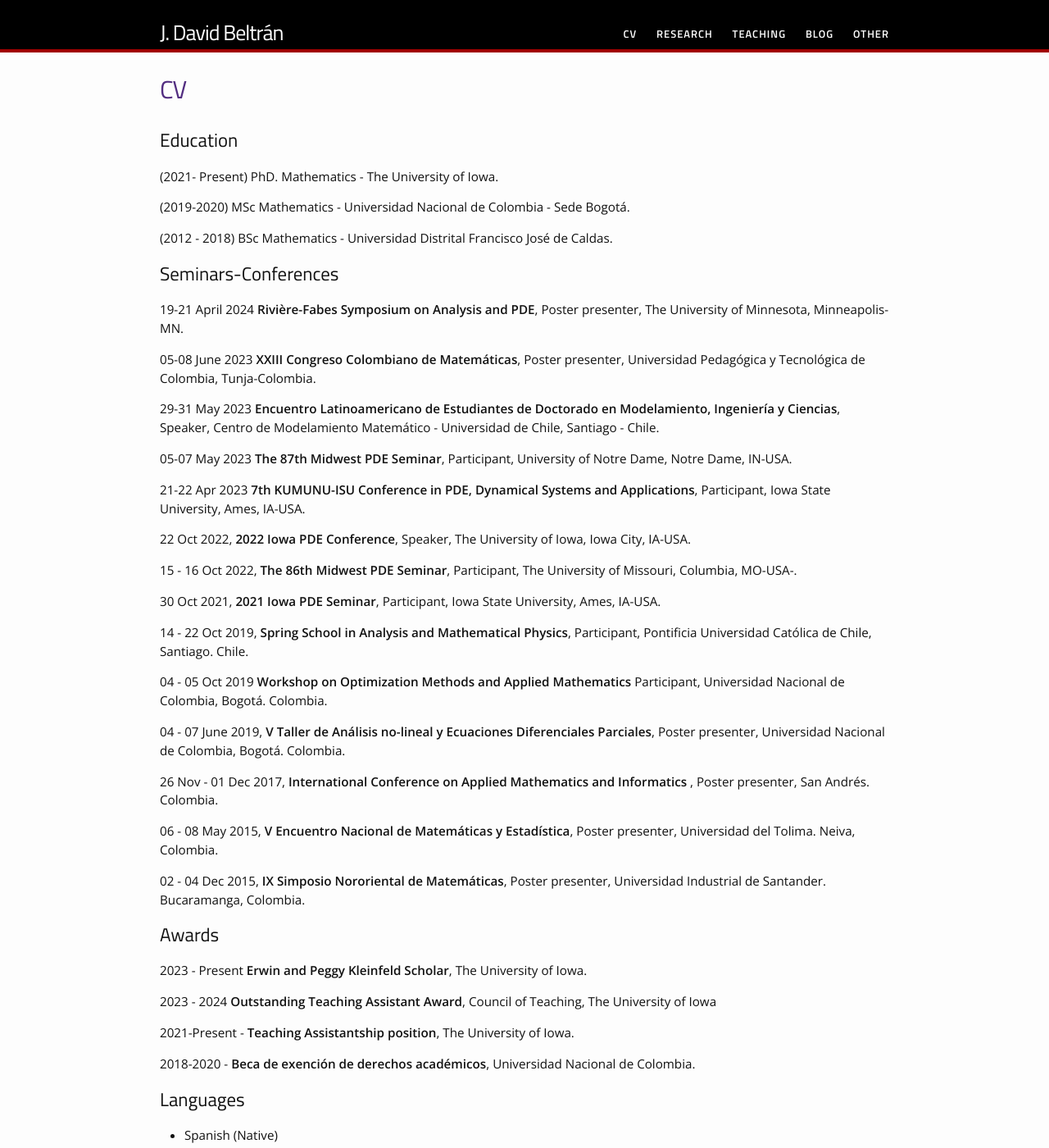
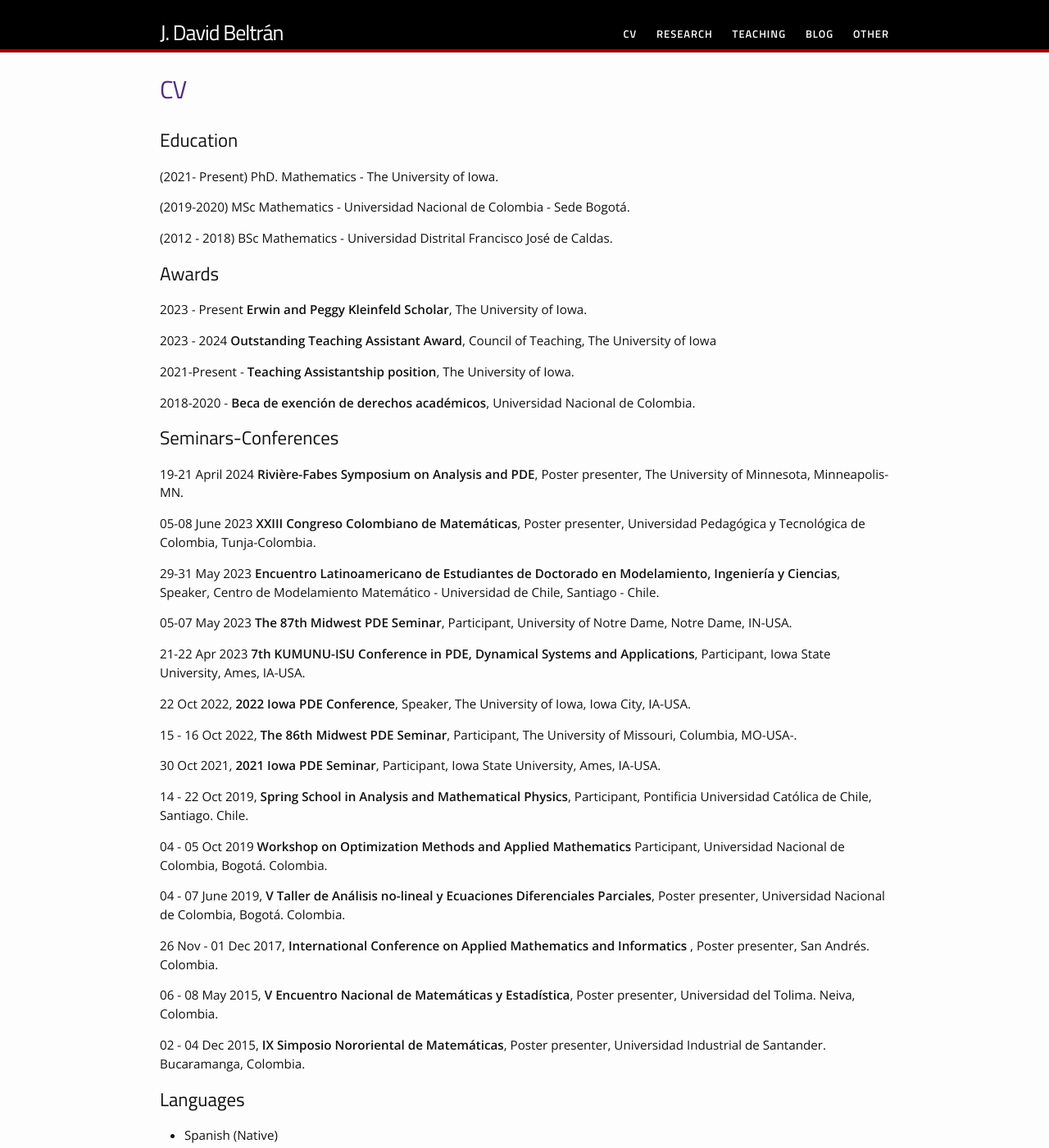
Before and after one commit to jdavidbel/jdavidbel.github.io, a Jekyll site: the page built from cv.md, in a window 1280 px wide and 1400 px high. Shown: the whole window at 82% size. Built offline with Jekyll 4.4.1, drawn with Linux system fonts in a browser that asks for light colours; part of the change alters nothing that is shown.

```diff
--- a/cv.md
+++ b/cv.md
@@ -12,6 +12,17 @@ permalink: /cv/
 (2019-2020) MSc Mathematics - Universidad Nacional de Colombia - Sede Bogotá.
 
 (2012 - 2018) BSc Mathematics - Universidad Distrital Francisco José de Caldas.
+
+## Awards
+
+2023 - Present **Erwin and Peggy Kleinfeld Scholar**, The University of Iowa.
+
+2023 - 2024 **Outstanding Teaching Assistant Award**, Council of Teaching, The University of Iowa
+
+2021-Present - **Teaching Assistantship position**, The University of Iowa.
+
+2018-2020 - **Beca de exención de derechos académicos**, Universidad Nacional de Colombia.
+
 
 ## Seminars-Conferences
 
@@ -43,15 +54,6 @@ permalink: /cv/
 
 02 - 04 Dec 2015, **IX Simposio Nororiental de Matemáticas**, Poster presenter, Universidad Industrial de Santander. Bucaramanga, Colombia.
 
-## Awards
-
-2023 - Present **Erwin and Peggy Kleinfeld Scholar**, The University of Iowa.
-
-2023 - 2024 **Outstanding Teaching Assistant Award**, Council of Teaching, The University of Iowa
-
-2021-Present - **Teaching Assistantship position**, The University of Iowa.
-
-2018-2020 - **Beca de exención de derechos académicos**, Universidad Nacional de Colombia.
 
 ## Languages
 - Spanish (Native)
```
